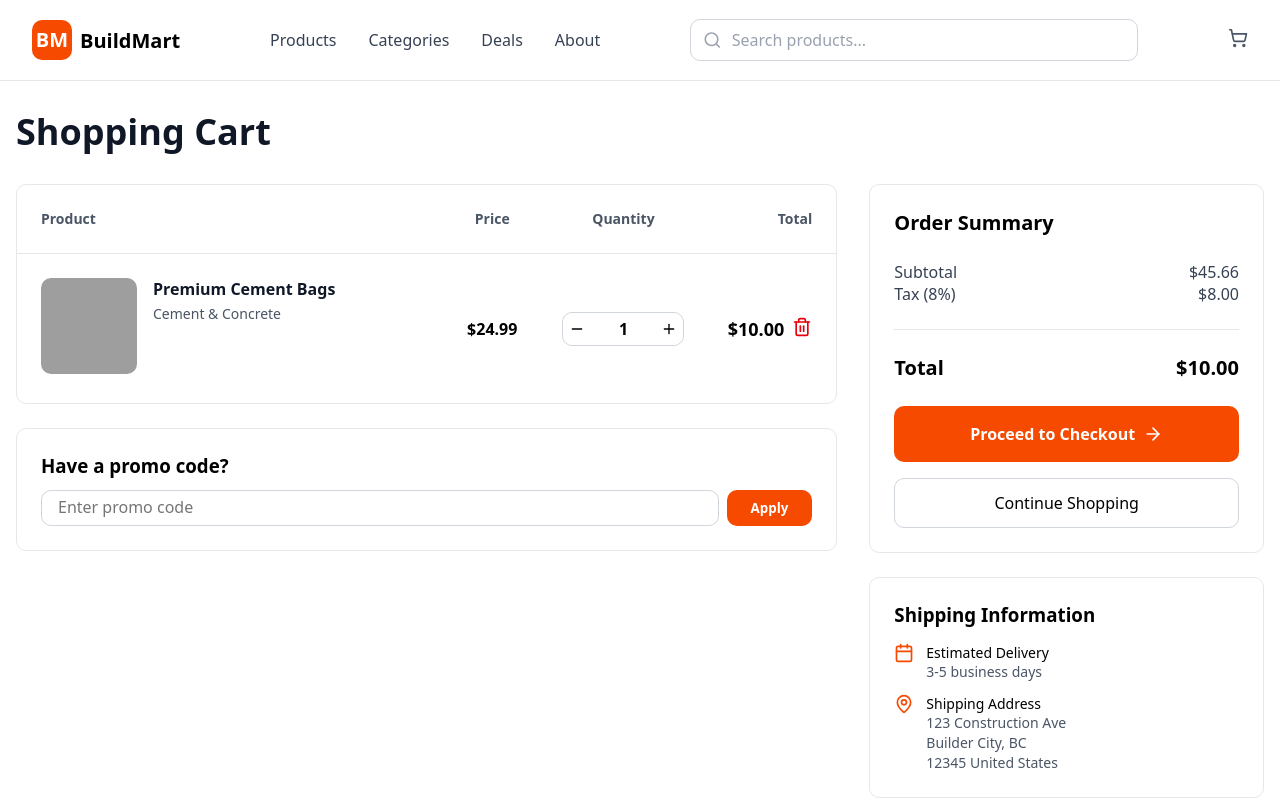
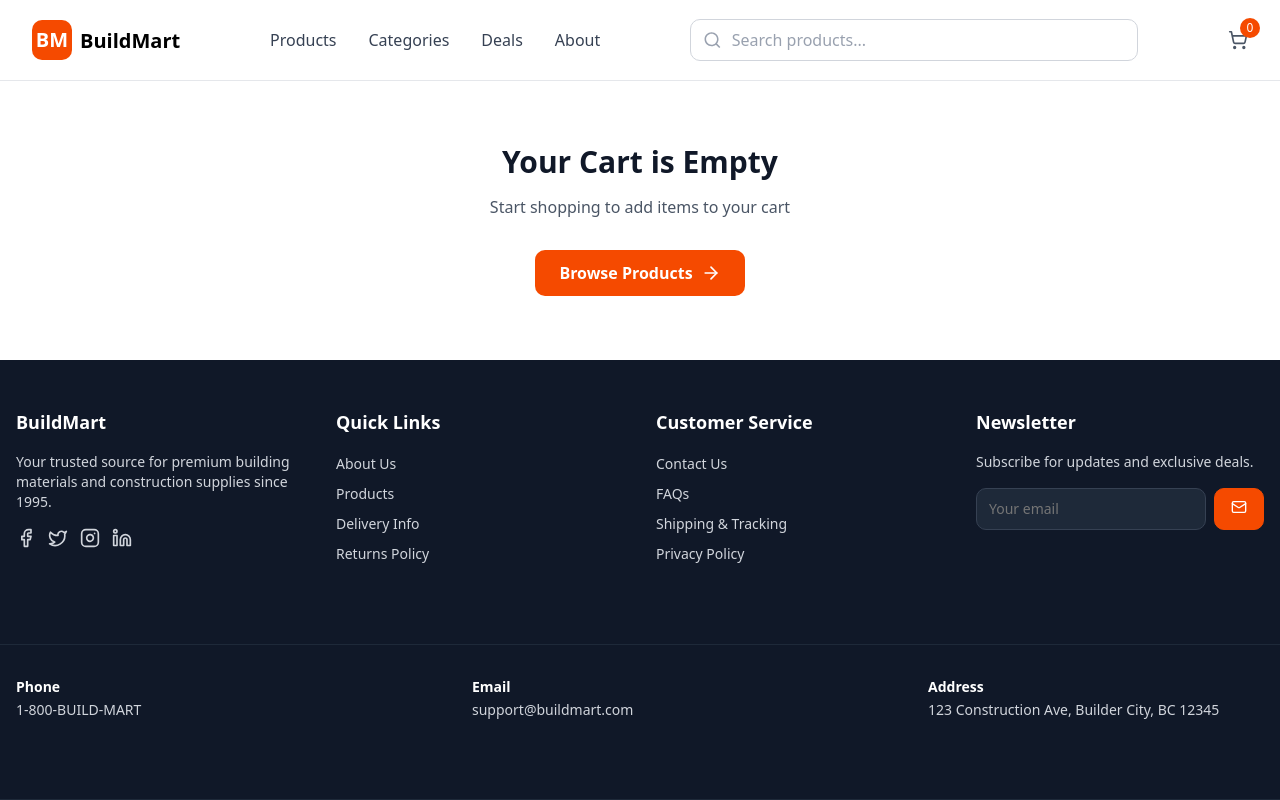
Before and after one commit to hkorrizzz/BuildMart, a React (Vite) app in the folder BuildMart/: page /cart in a window 1280 px wide. Shown: the top 800 px of the page. Built offline with nearby package versions, Linux system fonts and the light colour scheme; grey boxes are pictures that could not be loaded.

Commit message:
add cart functionallity

```diff
--- a/BuildMart/src/components/header/header.css
+++ b/BuildMart/src/components/header/header.css
@@ -151,7 +151,25 @@ a {
   align-items: center;
   gap: 32px;
 }
-
+.actions a {
+    position: relative;
+    display: inline-flex;
+}
+.actions a span {
+    position: absolute;
+    color: var(--color-white);
+    top: -12px;
+    right: -12px;
+    background-color: var(--color-orange-600);
+    font-size: var(--text-xs);
+    line-height: 16px;
+    width: 20px;
+    height: 20px;
+    border-radius: 50%;
+    display: flex;
+    justify-content: center;
+    align-items: center;
+}
 .cart-icon, .menu-icon {
   width: 20px;
   height: 20px;
--- a/BuildMart/src/components/header/header.jsx
+++ b/BuildMart/src/components/header/header.jsx
@@ -2,20 +2,66 @@ import { LuMenu } from "react-icons/lu";
 import { RiSearchLine } from "react-icons/ri";
 import { LuShoppingCart } from "react-icons/lu";
 import { useState, useEffect } from "react";
-import { Link } from 'react-router-dom';
+import { Link, useNavigate } from 'react-router-dom';
 import "./header.css"
 import "../../App.css"
 
 export const Header = () => {
     const [isMenuOpen, setIsMenuOpen] = useState(false);
+    const [cartCount, setCartCount] = useState(0);
+    const [searchInput, setSearchInput] = useState('');
+    const navigate = useNavigate();
 
     const closeMenu = () => {
         setIsMenuOpen(false);
     };
 
+    const handleSearch = (e) => {
+        e.preventDefault();
+        localStorage.setItem('searchQuery', searchInput.trim());
+        window.dispatchEvent(new Event('searchUpdated'));
+
+        if (window.location.pathname !== '/') {
+            navigate('/');
+        }
+        closeMenu();
+    };
+
+    useEffect(() => {
+        const updateCartCount = () => {
+            const cart = JSON.parse(localStorage.getItem("cart")) || {};
+            const count = Object.values(cart).reduce((sum, item) => sum + item.quantity, 0);
+            setCartCount(count);
+        };
+
+        updateCartCount();
+
+        window.addEventListener('storage', updateCartCount);
+
+        const interval = setInterval(updateCartCount, 1000);
+
+        return () => {
+            window.removeEventListener('storage', updateCartCount);
+            clearInterval(interval);
+        };
+    }, []);
+
+    useEffect(() => {
+        const updateCartCount = () => {
+            const cart = JSON.parse(localStorage.getItem("cart")) || {};
+            const count = Object.values(cart).reduce((sum, item) => sum + item.quantity, 0);
+            setCartCount(count);
+        };
+
+        window.addEventListener('cartUpdated', updateCartCount);
+
+        return () => {
+            window.removeEventListener('cartUpdated', updateCartCount);
+        };
+    }, []);
+
     useEffect(() => {
         const mediaQuery = window.matchMedia('(min-width: 48rem)');
-
 
         const changeSize = (e) => {
             if (e.matches) {
@@ -54,23 +100,28 @@ export const Header = () => {
                 </Link>
 
                 <nav className="nav-menu">
-                    <Link to="/">
-                    <a >Products</a>
-                    </Link>
+                    <Link to="/">Products</Link>
                     <a href="#">Categories</a>
                     <a href="#">Deals</a>
                     <a href="#">About</a>
                 </nav>
 
-                <div className="input-container">
+                <form className="input-container" onSubmit={handleSearch}>
                     <RiSearchLine className="search-icon"/>
-                    <input type="text" placeholder="Search products..." className="input-style" />
-                </div>
+                    <input
+                        type="text"
+                        placeholder="Search products..."
+                        className="input-style"
+                        value={searchInput}
+                        onChange={(e) => setSearchInput(e.target.value)}
+                    />
+                </form>
 
                 <div className="actions">
                     <RiSearchLine className="cart-icon hide" />
                     <Link to="/cart">
                         <LuShoppingCart className="cart-icon" />
+                        <span>{cartCount}</span>
                     </Link>
                     <LuMenu
                         className="menu-icon hide"
@@ -80,10 +131,16 @@ export const Header = () => {
             </div>
 
             <nav className={`md-nav ${isMenuOpen ? 'show' : 'hide-button'}`}>
-                <div className="input-container2">
+                <form className="input-container2" onSubmit={handleSearch}>
                     <RiSearchLine className="search-icon" />
-                    <input type="text" placeholder="Search products..." className="input-style2" />
-                </div>
+                    <input
+                        type="text"
+                        placeholder="Search products..."
+                        className="input-style2"
+                        value={searchInput}
+                        onChange={(e) => setSearchInput(e.target.value)}
+                    />
+                </form>
                 <div className="nav-menu2" style={{ flexDirection: "column", gap: "0px" }}>
                     <Link to="/" onClick={closeMenu}>
                         <a style={{ padding: "8px 0px", display: "block" }}>Products</a>
--- a/BuildMart/src/pages/CartPage/CartPage.css
+++ b/BuildMart/src/pages/CartPage/CartPage.css
@@ -60,6 +60,28 @@
     grid-template-columns: repeat(1, minmax(0, 1fr));
     gap: calc(var(--spacing) * 4);
     align-items: center;
+    border-bottom: 1px solid var(--color-gray-200);
+    padding-bottom: calc(var(--spacing) * 6);
+    padding-top: calc(var(--spacing) * 6);
+    margin-bottom: 0;
+}
+
+.product-card-grid:first-child {
+    padding-top: 0;
+}
+
+.product-card-grid:last-child {
+    border-bottom: none;
+    padding-bottom: 0;
+    margin-bottom: 0;
+}
+
+
+.product-card-grid{
+    margin-left: calc(var(--spacing) * -4);
+    margin-right: calc(var(--spacing) * -4);
+    padding-left: calc(var(--spacing) * 4);
+    padding-right: calc(var(--spacing) * 4);
 }
 .product-block{
     display: flex;
@@ -347,8 +369,13 @@
     .cart-products-container-title{
         display: grid;
     }
-    .products-list-container{
-        padding: calc(var(--spacing) * 6);
+
+
+    .product-card-grid{
+        margin-left: calc(var(--spacing) * -6);
+        margin-right: calc(var(--spacing) * -6);
+        padding-left: calc(var(--spacing) * 6);
+        padding-right: calc(var(--spacing) * 6);
     }
     .product-card-grid{
         grid-template-columns: repeat(12, minmax(0, 1fr));
--- a/BuildMart/src/pages/CartPage/CartPage.jsx
+++ b/BuildMart/src/pages/CartPage/CartPage.jsx
@@ -1,113 +1,205 @@
 import { LuArrowRight, LuMinus, LuCalendar, LuMapPin, LuPlus, LuTrash2 } from "react-icons/lu";
 import { Link } from "react-router-dom";
-import { useParams } from "react-router-dom";
-import { useState } from "react";
+import { useState, useEffect } from "react";
 import "./CartPage_isEmpty.css";
 import "./CartPage.css";
+import productsJSON from "../../data/products.json";
 
 export const CartPage = () => {
-    const { id } = useParams();
+    const [cartItems, setCartItems] = useState([]);
+    const [promoCode, setPromoCode] = useState("");
+    const [discount, setDiscount] = useState(0);
+    const [promoMessage, setPromoMessage] = useState("");
 
-    const [num, setNum] = useState(1);
-    const [total, setTotal] = useState(10.00);
-    const incNum = () => {
-        setNum(num + 1);
-        totalCalc(1);
+    useEffect(() => {
+        const cartFromStorage = JSON.parse(localStorage.getItem("cart")) || {};
+        const allProducts = productsJSON.products;
+        const itemsWithQuantity = [];
+
+        allProducts.forEach(product => {
+            if (cartFromStorage[product.id]) {
+                itemsWithQuantity.push({
+                    ...product,
+                    quantity: cartFromStorage[product.id].quantity
+                });
             }
-    const decNum = () => {
-        if (num > 1) {
-            setNum(num - 1);
-            totalCalc(0);
+        });
+
+        setCartItems(itemsWithQuantity);
+
+        const savedPromo = JSON.parse(localStorage.getItem("promoApplied"));
+        if (savedPromo) {
+            setDiscount(0.10);
+            setPromoMessage("Промокод применён!");
         }
+    }, []);
+
+    const updateCartInStorage = (updatedItems) => {
+        const cartForStorage = {};
+        updatedItems.forEach(item => {
+            cartForStorage[item.id] = {
+                id: item.id,
+                quantity: item.quantity
+            };
+        });
+        localStorage.setItem("cart", JSON.stringify(cartForStorage));
+        window.dispatchEvent(new Event('cartUpdated'));
+    };
+
+    const incrementQuantity = (productId) => {
+        setCartItems(prev => {
+            const updated = prev.map(item =>
+                item.id === productId
+                    ? { ...item, quantity: item.quantity + 1 }
+                    : item
+            );
+            updateCartInStorage(updated);
+            return updated;
+        });
+    };
+
+    const decrementQuantity = (productId) => {
+        setCartItems(prev => {
+            const item = prev.find(i => i.id === productId);
+
+            if (item.quantity <= 1) {
+                const updated = prev.filter(item => item.id !== productId);
+                updateCartInStorage(updated);
+                return updated;
             }
-    const totalCalc = (n) =>{
-        setTotal(n === 1 ? total + 10.00 : total - 10.00);
+
+            const updated = prev.map(item =>
+                item.id === productId
+                    ? { ...item, quantity: item.quantity - 1 }
+                    : item
+            );
+            updateCartInStorage(updated);
+            return updated;
+        });
+    };
+
+    const removeFromCart = (productId) => {
+        setCartItems(prev => {
+            const updated = prev.filter(item => item.id !== productId);
+            updateCartInStorage(updated);
+            return updated;
+        });
+    };
+
+    const applyPromoCode = () => {
+    const alreadyApplied = JSON.parse(localStorage.getItem("promoApplied"));
+
+    if (promoCode === "SAVE10") {
+        if (alreadyApplied) {
+            setPromoMessage("Промокод уже был применён ранее");
+            return;
         }
+        setDiscount(0.10);
+        setPromoMessage("Промокод применён! Скидка 10%");
+        localStorage.setItem("promoApplied", JSON.stringify(true));
+    } else {
+        setDiscount(0);
+        setPromoMessage("Неверный промокод");
+        localStorage.removeItem("promoApplied");
+    }
+    };
+
+    const handlePromoInputChange = (e) => {
+        setPromoCode(e.target.value);
+    };
+
+    const subtotal = cartItems.reduce((sum, item) => sum + item.price * item.quantity, 0);
+    const discountAmount = subtotal * discount;
+    const tax = (subtotal - discountAmount) * 0.08;
+    const total = subtotal - discountAmount + tax;
+
     return (
         <>
-            <div className="cartPage-isEmpty-container hidden">
+            {cartItems.length === 0 ? (
+                <div className="cartPage-isEmpty-container">
                     <h1>Your Cart is Empty</h1>
                     <p>Start shopping to add items to your cart</p>
                     <Link to="/">
                         <div className="return-btn">
                             Browse Products
-                        <LuArrowRight className = "arrow-right-icon"/>
+                            <LuArrowRight className="arrow-right-icon"/>
                         </div>
                     </Link>
                 </div>
-
+            ) : (
                 <div className="cartPage-container">
-                <h1>
-                    Shopping Cart
-                </h1>
+                    <h1>Shopping Cart</h1>
                     <div className="shopping-cart-grid">
                         <div className="flex-column-block">
                             <div className="cart-products-container">
                                 <div className="cart-products-container-title">
-                            <div className = "cart-products-container-title-first">
-                                Product
-                            </div>
-                            <div className = "cart-products-container-title-others">Price</div>
-                            <div className = "cart-products-container-title-others">Quantity</div>
-                            <div className = "cart-products-container-title-last">Total</div>
+                                    <div className="cart-products-container-title-first">Product</div>
+                                    <div className="cart-products-container-title-others">Price</div>
+                                    <div className="cart-products-container-title-others">Quantity</div>
+                                    <div className="cart-products-container-title-last">Total</div>
                                 </div>
                                 <div>
-                            <div className ="products-list-container">
-                                <div className="product-card-grid">
+                                    <div className="products-list-container">
+                                        {cartItems.map((item) => (
+                                            <div className="product-card-grid" key={item.id}>
                                                 <div className="product-block">
-                                        <Link to={`/product/${id}`}>
-                                            <img src="https://images.unsplash.com/photo-1718117075248-3d3c3cd65264?crop=entropy&cs=tinysrgb&fit=max&fm=jpg&ixid=M3w3Nzg4Nzd8MHwxfHNlYXJjaHwxfHxjb25zdHJ1Y3Rpb24lMjBjZW1lbnQlMjBiYWdzJTIwd2FyZWhvdXNlfGVufDF8fHx8MTc3MTE4NDE1OHww&ixlib=rb-4.1.0&q=80&w=1080&utm_source=figma&utm_medium=referral"></img>
+                                                    <Link to={`/product/${item.id}`}>
+                                                        <img src={item.images?.[0] || item.image} alt={item.name} />
                                                     </Link>
                                                     <div>
-                                            <Link to={`/product/${id}`}>
-                                                Premium Cement Bags
-                                            </Link>
-                                            <p>
-                                                Cement & Concrete
-                                            </p>
-                                            <button>
-                                                <LuTrash2  className=""/>
+                                                        <Link to={`/product/${item.id}`}>{item.name}</Link>
+                                                        <p>{item.category}</p>
+                                                        <button onClick={() => removeFromCart(item.id)}>
+                                                            <LuTrash2 />
                                                             Remove
                                                         </button>
                                                     </div>
                                                 </div>
-                                    <div className = "price-block">
-                                        <span className="price-block-txt">Price:</span>
-                                        <span className="price-block-pr">$24.99</span>
+                                                <div className="price-block">
+                                                    <span>${item.price?.toFixed(2)}</span>
                                                 </div>
                                                 <div className="quantity-block-q">
                                                     <div className="quantity-container-q">
-                                            <button onClick={decNum}>
-                                                <LuMinus className = "p-m-style"/>
+                                                        <button onClick={() => decrementQuantity(item.id)}>
+                                                            <LuMinus className="p-m-style"/>
                                                         </button>
-                                            <span>{num}</span>
-                                            <button onClick={incNum}>
-                                                <LuPlus className = "p-m-style"/>
+                                                        <span>{item.quantity}</span>
+                                                        <button onClick={() => incrementQuantity(item.id)}>
+                                                            <LuPlus className="p-m-style"/>
                                                         </button>
                                                     </div>
                                                 </div>
                                                 <div className="total-block">
-                                        <p className="price-block-txt">Total:</p>
-                                        <span>
-                                            ${total.toFixed(2)}
-                                        </span>
-                                        <button>
-                                            <LuTrash2  className="trash-icon"/>
+                                                    <span>${(item.price * item.quantity).toFixed(2)}</span>
+                                                    <button onClick={() => removeFromCart(item.id)}>
+                                                        <LuTrash2 className="trash-icon"/>
                                                     </button>
                                                 </div>
                                             </div>
+                                        ))}
                                     </div>
-
                                 </div>
                             </div>
                             <div className="promo-code-container">
                                 <h3>Have a promo code?</h3>
                                 <div className="promo-code-input-block">
-                                    <input type="text" placeholder="Enter promo code"></input>
-                                    <button>
-                                        Apply
-                                    </button>
+                                    <input
+                                        type="text"
+                                        placeholder="Enter promo code"
+                                        value={promoCode}
+                                        onChange={handlePromoInputChange}
+                                    />
+                                    <button onClick={applyPromoCode}>Apply</button>
                                 </div>
+                                {promoMessage && (
+                                    <p style={{
+                                        marginTop: '8px',
+                                        color: 'var(--color-gray-600)',
+                                        fontSize: '14px'
+                                    }}>
+                                        {promoMessage}
+                                    </p>
+                                )}
                             </div>
                         </div>
 
@@ -116,20 +208,18 @@ export const CartPage = () => {
                                 <h2>Order Summary</h2>
                                 <div className="summary-info-block">
                                     <div>
-                                    <span>
-                                        Subtotal
-                                    </span>
-                                    <span>
-                                        $45.66
-                                    </span>
+                                        <span>Subtotal</span>
+                                        <span>${subtotal.toFixed(2)}</span>
                                     </div>
+                                    {discount > 0 && (
                                         <div>
-                                    <span>
-                                        Tax (8%)
-                                    </span>
-                                    <span>
-                                        $8.00
-                                    </span>
+                                            <span>Discount (10%)</span>
+                                            <span>-${discountAmount.toFixed(2)}</span>
+                                        </div>
+                                    )}
+                                    <div>
+                                        <span>Tax (8%)</span>
+                                        <span>${tax.toFixed(2)}</span>
                                     </div>
                                 </div>
                                 <div className="total-summary-block">
@@ -166,6 +256,7 @@ export const CartPage = () => {
                         </div>
                     </div>
                 </div>
+            )}
         </>
     );
 }
```
Also changed, not shown: BuildMart/src/components/card/card.jsx (+15 -1 lines), BuildMart/src/pages/MainPage/MainPage.css (+22 -0 lines), BuildMart/src/pages/MainPage/MainPage.jsx (+42 -8 lines), BuildMart/src/pages/ProductPage/ProductPage.jsx (+16 -1 lines). Lines whose indentation alone changed are shown as unchanged.
